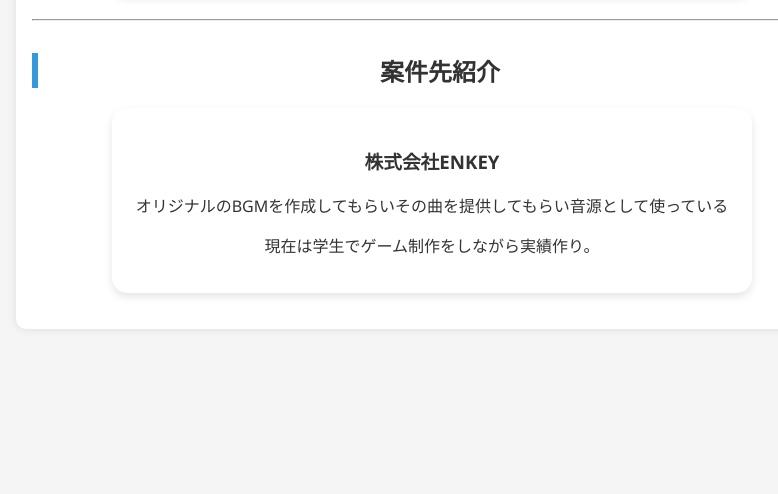
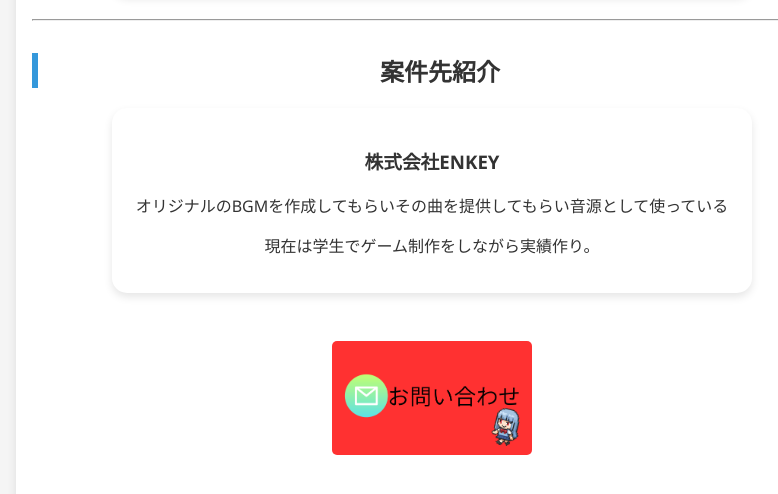
Before and after one commit to Nekoru-ru/nekoru-ru, a plain HTML site: page index.html in a window 1280 px wide. Shown: the part 2686-3180 px from the top of the page, without its empty margins (208-986 px from the left). Before the commit the page ends 3047 px from the top, so only its background shows below. Drawn offline with Linux system fonts and the light colour scheme.

Commit message:
Add files via upload

```diff
--- a/index.html
+++ b/index.html
@@ -168,6 +168,12 @@
   <p>現在は学生でゲーム制作をしながら実績作り。</p>
 </div>
 
+<div class="contact-section">
+  <a href="https://forms.gle/tpi6WKaeeSinpMny5" target="_blank">
+    <img src="https://github.com/Nekoru-ru/nekoru-ru/blob/main/%E3%81%8A%E5%95%8F%E3%81%84%E5%90%88%E3%82%8F%E3%81%9B.png?raw=true" alt="お問い合わせ" class="contact-button">
+  </a>
+</div>
+
   </main>
 
 </body>
--- a/style.css
+++ b/style.css
@@ -86,3 +86,18 @@ h1, h2, h3, p {
   width: 24px;
   height: 24px;
 }
+
+.contact-section {
+  margin: 3rem 0;
+  text-align: center;
+}
+
+.contact-button {
+  width: 200px;  /* サイズは好きに変えてOK */
+  height: auto;
+  transition: transform 0.3s;
+}
+
+.contact-button:hover {
+  transform: scale(1.05);
+}
```
